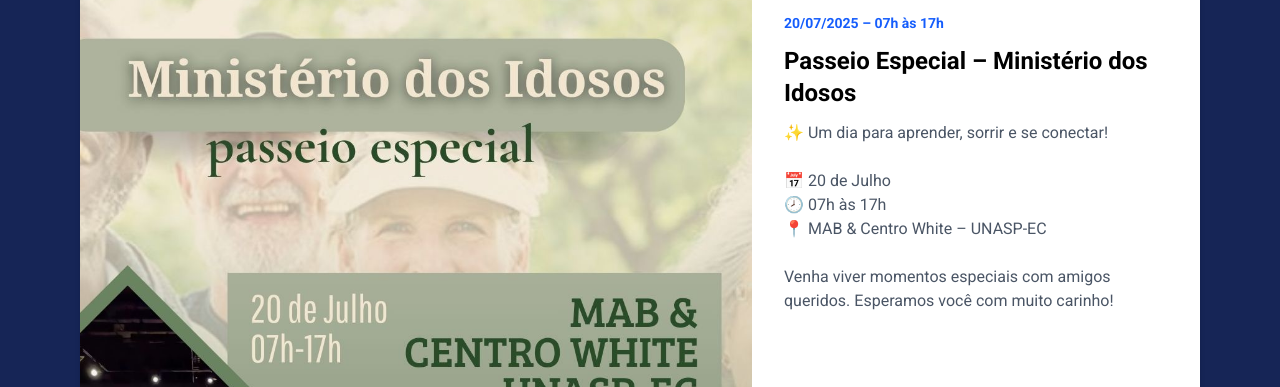
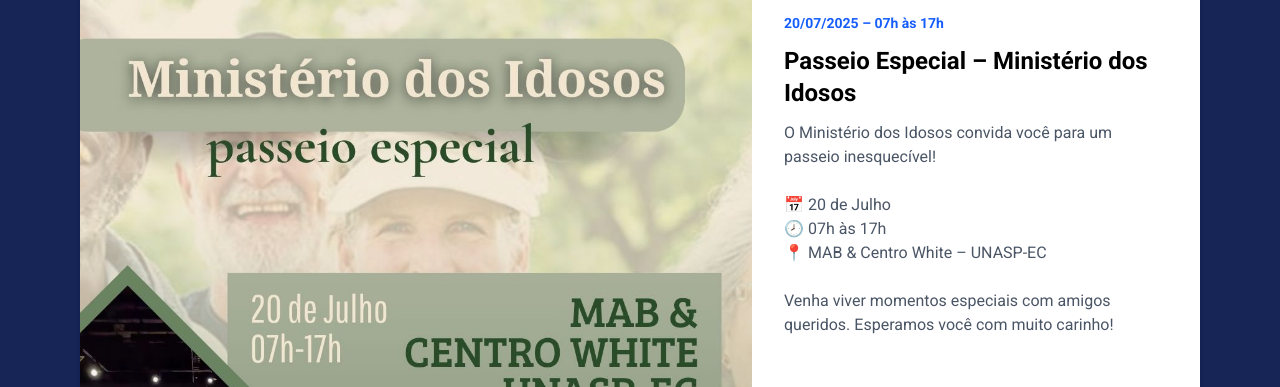
Before and after one commit to ArthurBerdusco/iasdsa, a Next.js app: page / in a window 1280 px wide. Shown: the part 4400-4787 px from the top of the page. Built offline with nearby package versions, Linux system fonts and the light colour scheme.

Commit message:
atualizado

```diff
--- a/src/app/components/AnunciosSection.tsx
+++ b/src/app/components/AnunciosSection.tsx
@@ -38,7 +38,7 @@ const Anuncios = () => {
     {
       id: 11,
       titulo: "Passeio Especial – Ministério dos Idosos",
-      texto: "✨ Um dia para aprender, sorrir e se conectar!\n\n📅 20 de Julho\n🕗 07h às 17h\n📍 MAB & Centro White – UNASP-EC\n\nVenha viver momentos especiais com amigos queridos. Esperamos você com muito carinho!",
+      texto: "O Ministério dos Idosos convida você para um passeio inesquecível!\n\n📅 20 de Julho\n🕗 07h às 17h\n📍 MAB & Centro White – UNASP-EC\n\nVenha viver momentos especiais com amigos queridos. Esperamos você com muito carinho!",
       imagem: "/images/anuncios/passeio-idosos.jpeg",
       linkWhatsapp: "https://wa.me/5511984174734",
       data: "20/07/2025 – 07h às 17h"
```
